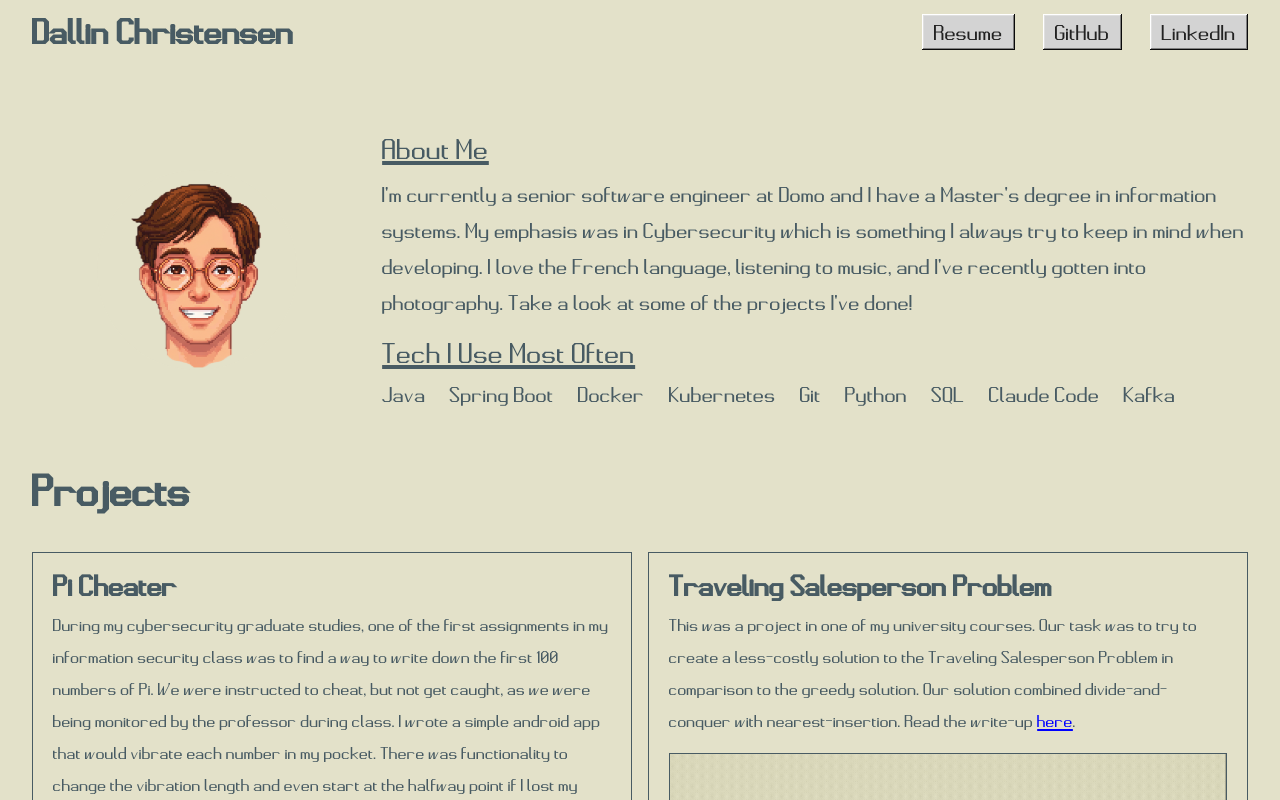
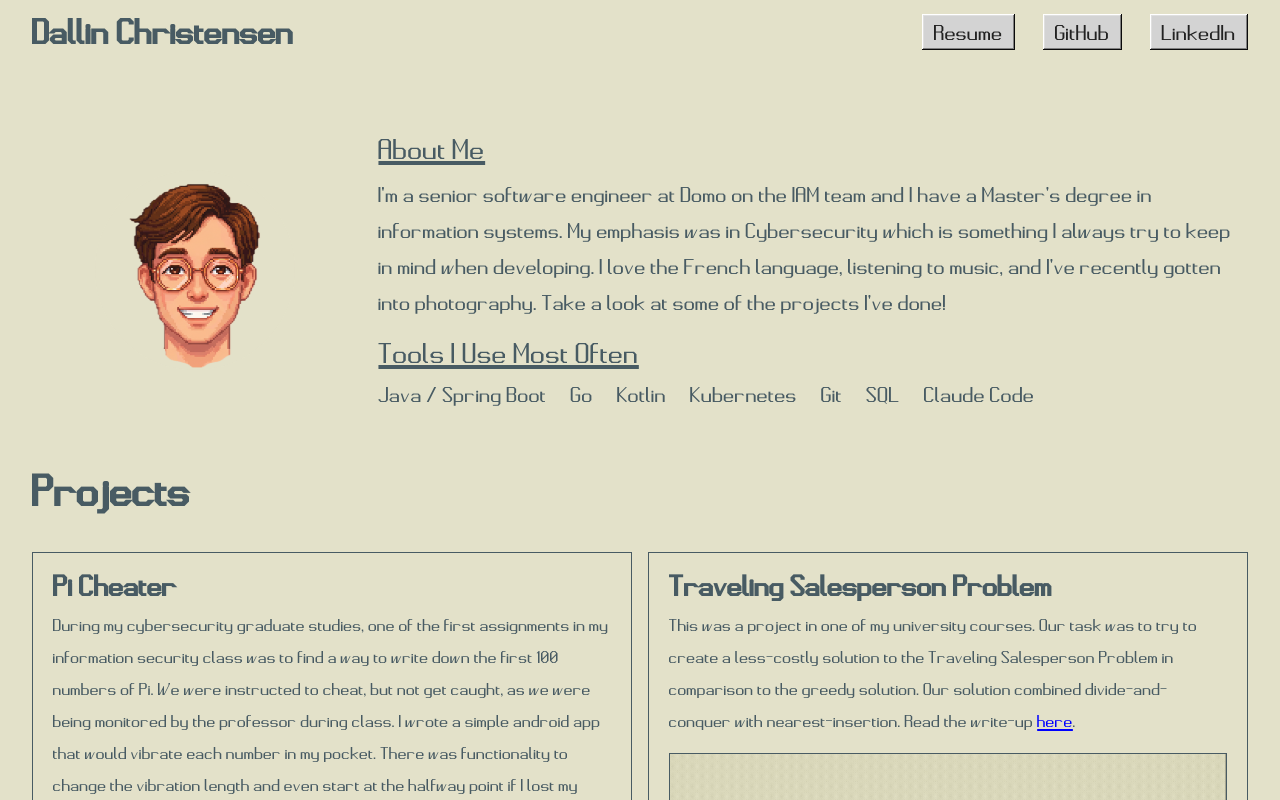
Before and after one commit to fmajorcminor/portfolio, a React (Vite) app: page / in a window 1280 px wide. Shown: the top 800 px of the page. Built offline with nearby package versions, Linux system fonts and the light colour scheme.

Commit message:
Update Tools

```diff
--- a/src/components/Hero.jsx
+++ b/src/components/Hero.jsx
@@ -22,26 +22,26 @@ const Hero = () => {
                 <div>
                     <h2 className="text-5xl text-left underline">About Me</h2>
                     <p className="text-3xl py-2 h-fit text-left">
-            I&#39;m currently a senior software engineer at Domo and I have a
-            Master&#39;s degree in information systems. My emphasis was in
-            Cybersecurity which is something I always try to keep in mind when
-            developing. I love the French language, listening to music, and
-            I&#39;ve recently gotten into photography. Take a look at some of
-            the projects I&#39;ve done!
+                        I&#39;m a senior software engineer at Domo on the IAM
+                        team and I have a Master&#39;s degree in information
+                        systems. My emphasis was in Cybersecurity which is
+                        something I always try to keep in mind when developing.
+                        I love the French language, listening to music, and
+                        I&#39;ve recently gotten into photography. Take a look
+                        at some of the projects I&#39;ve done!
                     </p>
                     <h2 className="text-3xl text-left underline">
-            Tech I Use Most Often
+                        Tools I Use Most Often
                     </h2>
                     <ul className="flex flex-wrap gap-x-6 list-none p-0 m-0 text-3xl">
-            <li>Java</li>
-            <li>Spring Boot</li>
-            <li>Docker</li>
+                        <li>Java / Spring Boot</li>
+                        <li>Go</li>
+                        <li>Kotlin</li>
+                        {/* <li>Docker</li> */}
                         <li>Kubernetes</li>
                         <li>Git</li>
-            <li>Python</li>
                         <li>SQL</li>
                         <li>Claude Code</li>
-            <li>Kafka</li>
                     </ul>
                 </div>
             </div>
```
Lines whose indentation alone changed are shown as unchanged.
